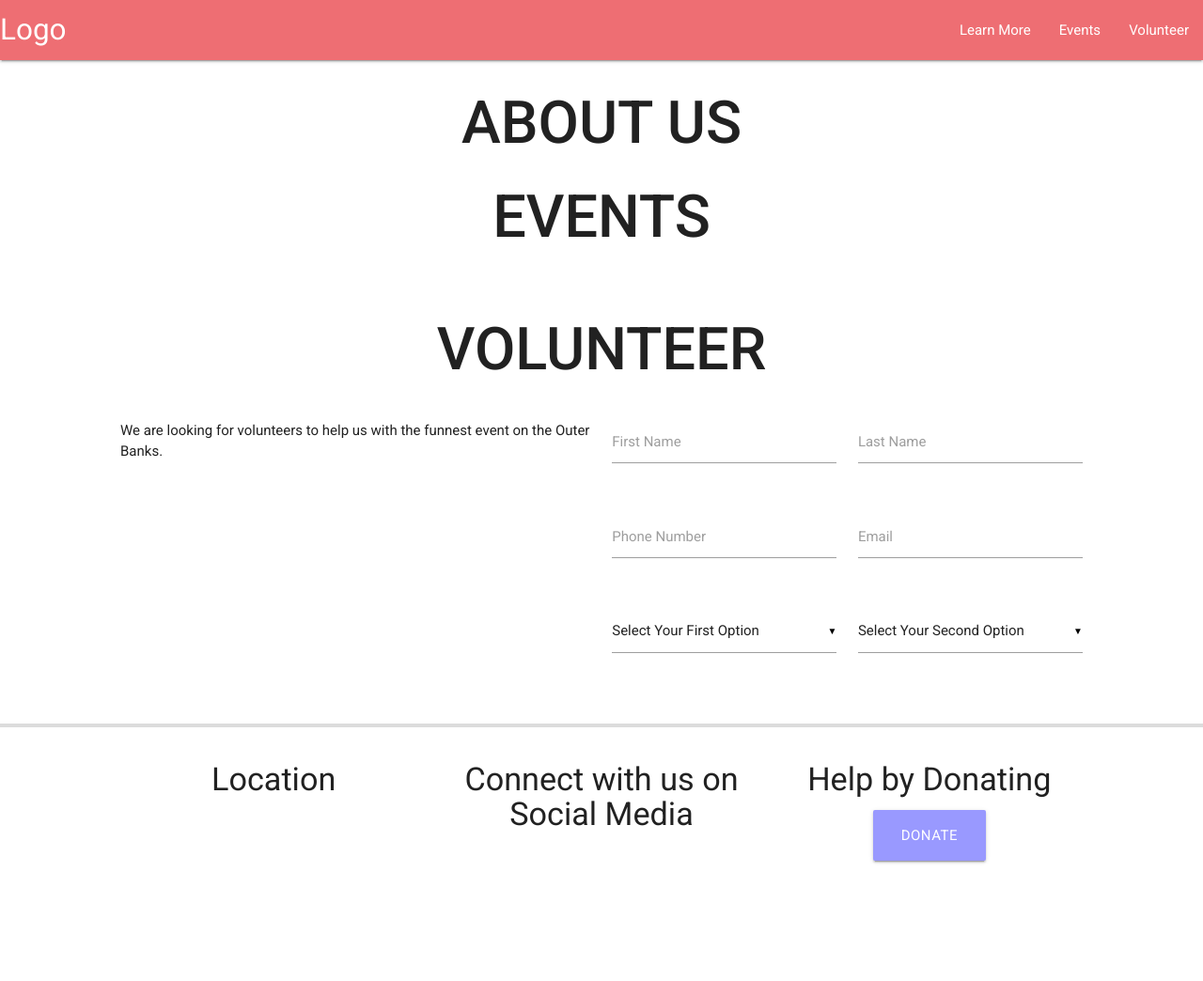
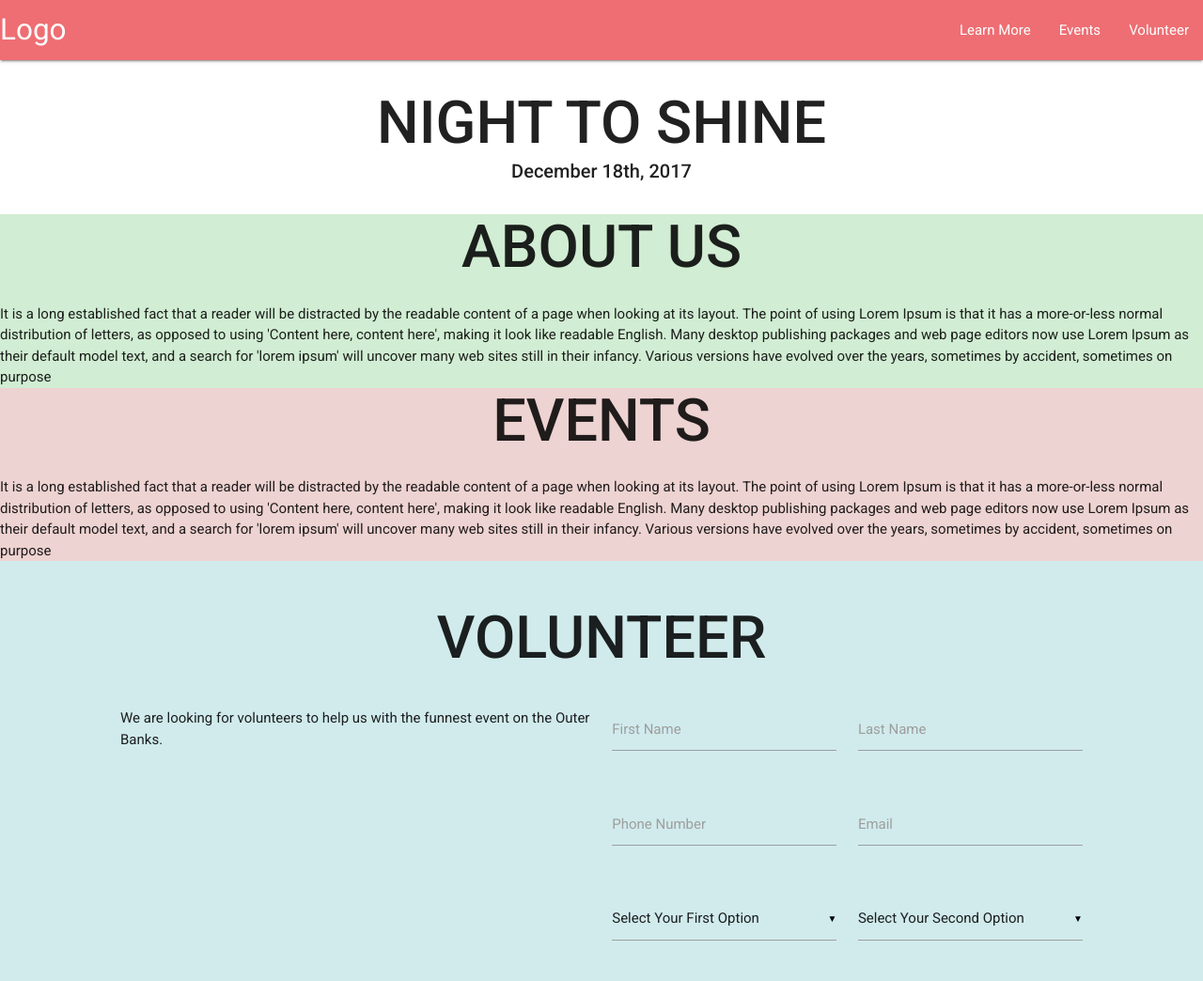
Before and after one commit to yeabry/Non-Profit, a plain HTML site: page index.html in a window 1280 px wide. Shown: the top 1044 px of the page at 94% size. Before the commit the page ends 936 px from the top, so only its background shows below. Drawn offline with nearby package versions, Linux system fonts and the light colour scheme.

Commit message:
Background colors

```diff
--- a/css/stylesheet.css
+++ b/css/stylesheet.css
@@ -1,4 +1,4 @@
-/* GENERAL */
+ GENERAL */
 body {
   font-family: 'Roboto', sans-serif;
 }
@@ -13,14 +13,50 @@ h4 {
   text-align: center;
 }
 
+/* Header */
+
+header h1 {
+  margin-bottom: 2px;
+}
+
+.header-date {
+  text-align: center;
+  font-size: 20px;
+  font-weight: 500;
+  margin-top: 0px;
+}
+
 
 /* ABOUT */
 
+#about {
+  background-color: #d1edd3;
+}
+
+#about p {
+  margin-bottom: 0px;
+}
 
 
 /* EVENTS */
 
+#events {
+  background-color: #edd3d1;
+}
 
+#events h1 {
+  margin-top: 0px;
+}
+
+#events p {
+  margin-bottom: 0px;
+}
+
+/* Volunteer */
+
+#volunteer {
+  background-color: #d1ebed;
+}
 
 /* IMAGE GRID */
 
@@ -43,4 +79,4 @@ footer {
 
 
 
-/* MEDIA QUERIES*/
+/* MEDIA QUERIES
--- a/index.html
+++ b/index.html
@@ -1,7 +1,7 @@
 <!DOCTYPE html>
 <html>
 <head>
-  <title></title>
+  <title>Night To Shine | Outer Banks</title>
   <link href="https://fonts.googleapis.com/css?family=Roboto:400,500" rel="stylesheet">
   <link type="text/css" rel="stylesheet" href="css/materialize.min.css"  media="screen,projection"/>
   <link type="text/css" rel="stylesheet" href="css/stylesheet.css"/>
@@ -21,12 +21,17 @@
       </ul>
     </div>
   </nav>
+
+  <h1>Night To Shine</h1>
+  <p class="header-date">December 18th, 2017</p>
 </header>
 <section id="about">
   <h1>About Us</h1>
+  <p>It is a long established fact that a reader will be distracted by the readable content of a page when looking at its layout. The point of using Lorem Ipsum is that it has a more-or-less normal distribution of letters, as opposed to using 'Content here, content here', making it look like readable English. Many desktop publishing packages and web page editors now use Lorem Ipsum as their default model text, and a search for 'lorem ipsum' will uncover many web sites still in their infancy. Various versions have evolved over the years, sometimes by accident, sometimes on purpose </p>
 </section>
 <section id="events">
   <h1>Events</h1>
+  <p>It is a long established fact that a reader will be distracted by the readable content of a page when looking at its layout. The point of using Lorem Ipsum is that it has a more-or-less normal distribution of letters, as opposed to using 'Content here, content here', making it look like readable English. Many desktop publishing packages and web page editors now use Lorem Ipsum as their default model text, and a search for 'lorem ipsum' will uncover many web sites still in their infancy. Various versions have evolved over the years, sometimes by accident, sometimes on purpose </p>
   <div class="image-grid">
 
   </div>
```
